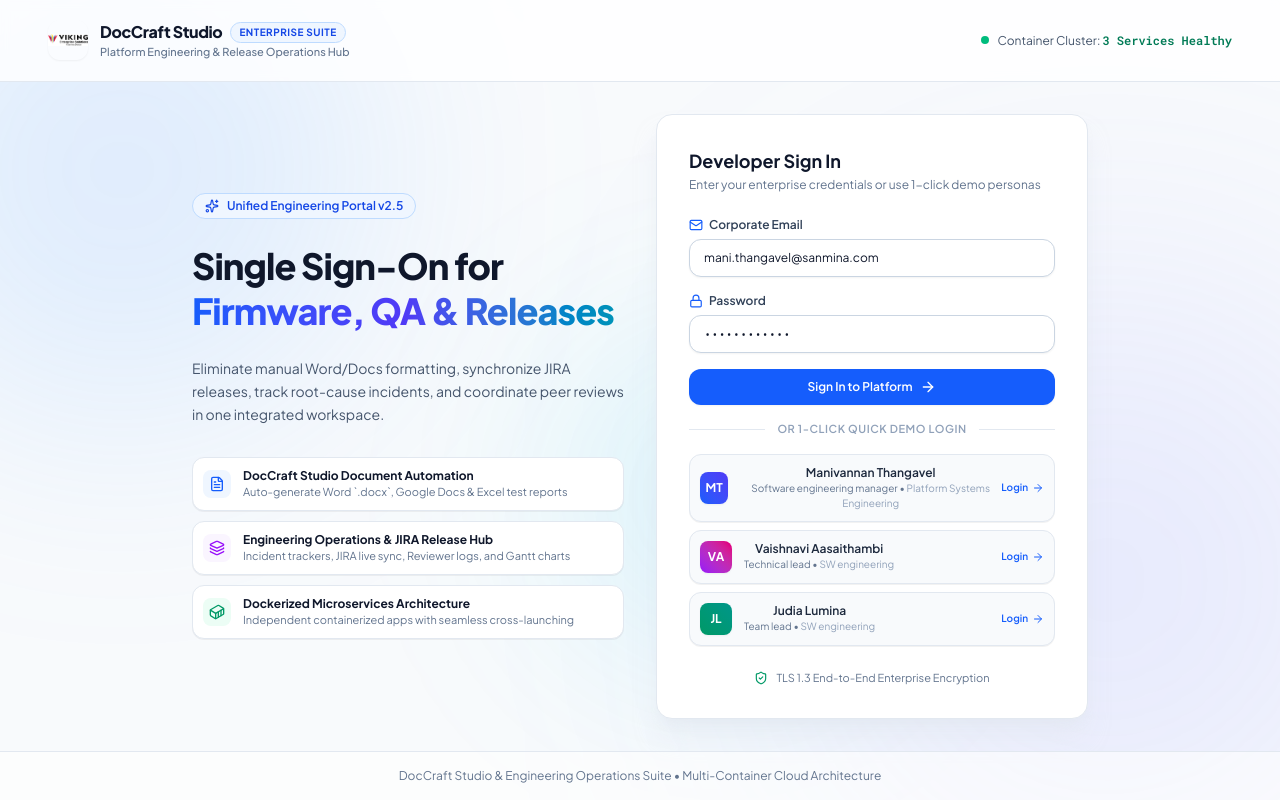
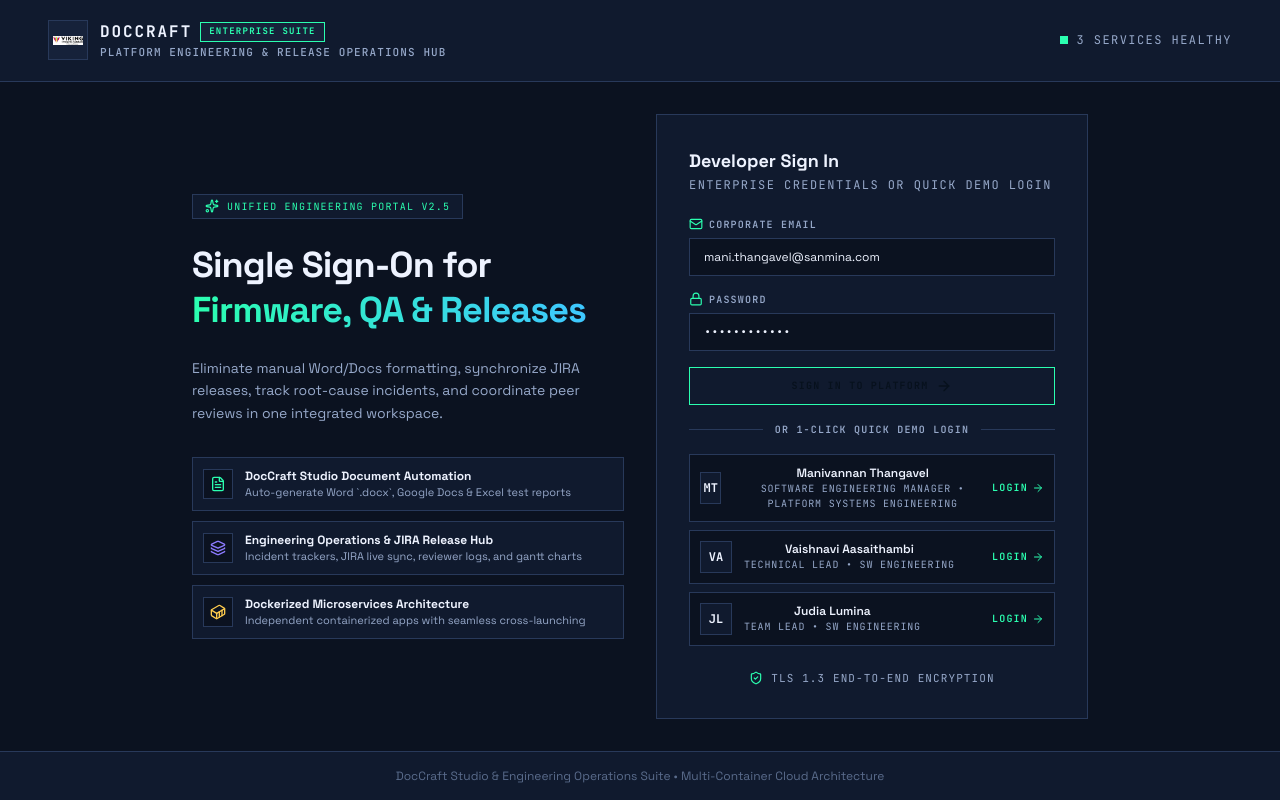
Before and after one commit to karthikbalaji1650/devdoc.prototype, a React (Vite) app: page / in a window 1280 px wide. Built offline with nearby package versions, Linux system fonts and the light colour scheme.

Commit message:
Apply deep navy control room design system

```diff
--- a/src/components/auth/LoginPage.tsx
+++ b/src/components/auth/LoginPage.tsx
@@ -39,105 +39,92 @@ export const LoginPage: React.FC<LoginPageProps> = ({ onLogin }) => {
   };
 
   return (
-    <div className="min-h-screen bg-slate-50 text-slate-900 flex flex-col justify-between relative overflow-hidden font-sans">
-      {/* Background Ambient Glows */}
-      <div className="absolute top-[-10%] left-[-10%] w-[500px] h-[500px] bg-blue-400/15 rounded-full blur-[120px] pointer-events-none" />
-      <div className="absolute bottom-[-10%] right-[-10%] w-[600px] h-[600px] bg-indigo-400/15 rounded-full blur-[140px] pointer-events-none" />
-      <div className="absolute top-[40%] right-[30%] w-[350px] h-[350px] bg-cyan-400/10 rounded-full blur-[100px] pointer-events-none" />
+    <div className="min-h-screen bg-[var(--bg)] text-[var(--text)] flex flex-col justify-between relative overflow-hidden font-sans">
 
-      {/* Top Brand Bar */}
-      <div className="px-6 md:px-12 py-5 flex items-center justify-between z-10 border-b border-slate-200 bg-white/80 backdrop-blur-xs">
+      <div className="px-6 md:px-12 py-5 flex items-center justify-between z-10 border-b border-[var(--border)] bg-[var(--panel)]">
         <div className="flex items-center gap-3">
-          <img src="/logo.png" alt="DevDoc Studio Logo" className="w-10 h-10 object-contain shrink-0 rounded-xl shadow-xs" />
+          <img src="/logo.png" alt="DevDoc Studio Logo" className="w-10 h-10 object-contain shrink-0 border border-[var(--border)] bg-[var(--panel-alt)] p-1" />
           <div>
             <div className="flex items-center gap-2">
-              <span className="font-extrabold text-base tracking-tight text-slate-900">
-                DocCraft Studio
+              <span className="font-bold text-base tracking-[0.12em] text-[var(--text)] uppercase font-mono">
+                DocCraft
               </span>
-              <span className="text-[10px] uppercase font-bold tracking-wider px-2 py-0.5 rounded-full bg-blue-50 text-blue-700 border border-blue-200">
+              <span className="text-[9px] uppercase font-bold tracking-[0.14em] px-2 py-0.5 border border-[var(--success)] bg-[var(--panel-alt)] text-[var(--success)] font-mono">
                 Enterprise Suite
               </span>
             </div>
-            <p className="text-[11px] text-slate-500 font-medium">
+            <p className="text-[11px] text-[var(--text-dim)] font-medium uppercase tracking-[0.1em] font-mono">
               Platform Engineering & Release Operations Hub
             </p>
           </div>
         </div>
 
-        <div className="hidden md:flex items-center gap-2 text-xs text-slate-600">
-          <span className="w-2 h-2 rounded-full bg-emerald-500 animate-pulse" />
-          <span>Container Cluster: <strong className="text-emerald-700 font-mono">3 Services Healthy</strong></span>
+        <div className="hidden md:flex items-center gap-2 text-xs text-[var(--text-dim)] font-mono uppercase tracking-[0.12em]">
+          <span className="w-2 h-2 bg-[var(--success)]" />
+          <span>3 Services Healthy</span>
         </div>
       </div>
 
-      {/* Center Main Login Section */}
       <div className="flex-1 flex items-center justify-center p-4 md:p-8 z-10">
         <div className="w-full max-w-4xl grid grid-cols-1 lg:grid-cols-12 gap-8 items-center">
-
-          {/* Left Column: Value Proposition & Architecture Badges */}
           <div className="lg:col-span-6 space-y-6 text-left">
-            <div className="inline-flex items-center gap-2 px-3 py-1 rounded-full bg-blue-50 border border-blue-200 text-xs font-semibold text-blue-700">
+            <div className="inline-flex items-center gap-2 px-3 py-1 border border-[var(--border)] bg-[var(--panel)] text-[10px] uppercase tracking-[0.12em] text-[var(--success)] font-mono">
               <Sparkles className="w-3.5 h-3.5" />
               <span>Unified Engineering Portal v2.5</span>
             </div>
 
-            <h1 className="text-3xl md:text-4xl font-extrabold text-slate-900 tracking-tight leading-tight">
+            <h1 className="text-3xl md:text-4xl font-bold text-[var(--text)] tracking-tight leading-tight">
               Single Sign-On for <br />
-              <span className="bg-gradient-to-r from-blue-600 via-indigo-600 to-cyan-600 bg-clip-text text-transparent">
-                Firmware, QA & Releases
-              </span>
+              <span className="signal-text">Firmware, QA & Releases</span>
             </h1>
 
-            <p className="text-sm text-slate-600 leading-relaxed">
+            <p className="text-sm text-[var(--text-dim)] leading-relaxed">
               Eliminate manual Word/Docs formatting, synchronize JIRA releases, track root-cause incidents, and coordinate peer reviews in one integrated workspace.
             </p>
 
-            {/* Feature Pills */}
             <div className="space-y-2.5 pt-2">
-              <div className="flex items-center gap-3 p-2.5 rounded-xl bg-white border border-slate-200 shadow-2xs text-xs text-slate-700">
-                <div className="p-1.5 rounded-lg bg-blue-50 text-blue-600">
+              <div className="flex items-center gap-3 p-2.5 border border-[var(--border)] bg-[var(--panel)] text-xs text-[var(--text)]">
+                <div className="p-1.5 border border-[var(--border)] bg-[var(--bg)] text-[var(--success)]">
                   <FileText className="w-4 h-4" />
                 </div>
                 <div>
-                  <strong className="text-slate-900 block">DocCraft Studio Document Automation</strong>
-                  <span className="text-[11px] text-slate-500">Auto-generate Word `.docx`, Google Docs & Excel test reports</span>
+                  <strong className="text-[var(--text)] block">DocCraft Studio Document Automation</strong>
+                  <span className="text-[11px] text-[var(--text-dim)]">Auto-generate Word `.docx`, Google Docs & Excel test reports</span>
                 </div>
               </div>
 
-              <div className="flex items-center gap-3 p-2.5 rounded-xl bg-white border border-slate-200 shadow-2xs text-xs text-slate-700">
-                <div className="p-1.5 rounded-lg bg-purple-50 text-purple-600">
+              <div className="flex items-center gap-3 p-2.5 border border-[var(--border)] bg-[var(--panel)] text-xs text-[var(--text)]">
+                <div className="p-1.5 border border-[var(--border)] bg-[var(--bg)] text-[var(--purple)]">
                   <Layers className="w-4 h-4" />
                 </div>
                 <div>
-                  <strong className="text-slate-900 block">Engineering Operations & JIRA Release Hub</strong>
-                  <span className="text-[11px] text-slate-500">Incident trackers, JIRA live sync, Reviewer logs, and Gantt charts</span>
+                  <strong className="text-[var(--text)] block">Engineering Operations & JIRA Release Hub</strong>
+                  <span className="text-[11px] text-[var(--text-dim)]">Incident trackers, JIRA live sync, reviewer logs, and gantt charts</span>
                 </div>
               </div>
 
-              <div className="flex items-center gap-3 p-2.5 rounded-xl bg-white border border-slate-200 shadow-2xs text-xs text-slate-700">
-                <div className="p-1.5 rounded-lg bg-emerald-50 text-emerald-600">
+              <div className="flex items-center gap-3 p-2.5 border border-[var(--border)] bg-[var(--panel)] text-xs text-[var(--text)]">
+                <div className="p-1.5 border border-[var(--border)] bg-[var(--bg)] text-[var(--amber)]">
                   <Container className="w-4 h-4" />
                 </div>
                 <div>
-                  <strong className="text-slate-900 block">Dockerized Microservices Architecture</strong>
-                  <span className="text-[11px] text-slate-500">Independent containerized apps with seamless cross-launching</span>
+                  <strong className="text-[var(--text)] block">Dockerized Microservices Architecture</strong>
+                  <span className="text-[11px] text-[var(--text-dim)]">Independent containerized apps with seamless cross-launching</span>
                 </div>
               </div>
             </div>
           </div>
 
-          {/* Right Column: Sign In Card & 1-Click Persona Logins */}
-          <div className="lg:col-span-6 bg-white border border-slate-200 rounded-2xl p-6 md:p-8 shadow-xl shadow-slate-200/50 space-y-6">
+          <div className="lg:col-span-6 bg-[var(--panel)] border border-[var(--border)] p-6 md:p-8 space-y-6">
             <div>
-              <h2 className="text-lg font-bold text-slate-900">Developer Sign In</h2>
-              <p className="text-xs text-slate-500 mt-0.5">Enter your enterprise credentials or use 1-click demo personas</p>
+              <h2 className="text-lg font-bold text-[var(--text)]">Developer Sign In</h2>
+              <p className="text-xs text-[var(--text-dim)] mt-0.5 font-mono uppercase tracking-[0.12em]">Enterprise credentials or quick demo login</p>
             </div>
 
-            {/* Custom Login Form */}
             <form onSubmit={handleSubmit} className="space-y-4">
               <div className="space-y-1.5 text-left">
-                <label className="text-xs font-semibold text-slate-700 flex items-center gap-1.5">
-                  <Mail className="w-3.5 h-3.5 text-blue-600" />
+                <label className="text-[10px] font-semibold text-[var(--text-dim)] flex items-center gap-1.5 font-mono uppercase tracking-[0.12em]">
+                  <Mail className="w-3.5 h-3.5 text-[var(--success)]" />
                   <span>Corporate Email</span>
                 </label>
                 <input
@@ -146,13 +133,13 @@ export const LoginPage: React.FC<LoginPageProps> = ({ onLogin }) => {
                   onChange={(e) => setEmail(e.target.value)}
                   required
                   placeholder="engineer@sanmina.com"
-                  className="w-full bg-white border border-slate-300 focus:border-blue-500 rounded-xl px-3.5 py-2.5 text-xs text-slate-900 placeholder-slate-400 focus:outline-none transition-colors shadow-xs"
+                  className="w-full bg-[var(--bg)] border border-[var(--border)] px-3.5 py-2.5 text-xs text-[var(--text)] placeholder-[var(--text-faint)] focus:outline-none focus:border-[var(--success)]"
                 />
               </div>
 
               <div className="space-y-1.5 text-left">
-                <label className="text-xs font-semibold text-slate-700 flex items-center gap-1.5">
-                  <Lock className="w-3.5 h-3.5 text-blue-600" />
+                <label className="text-[10px] font-semibold text-[var(--text-dim)] flex items-center gap-1.5 font-mono uppercase tracking-[0.12em]">
+                  <Lock className="w-3.5 h-3.5 text-[var(--success)]" />
                   <span>Password</span>
                 </label>
                 <input
@@ -161,14 +148,14 @@ export const LoginPage: React.FC<LoginPageProps> = ({ onLogin }) => {
                   onChange={(e) => setPassword(e.target.value)}
                   required
                   placeholder="••••••••••••"
-                  className="w-full bg-white border border-slate-300 focus:border-blue-500 rounded-xl px-3.5 py-2.5 text-xs text-slate-900 placeholder-slate-400 focus:outline-none transition-colors font-mono shadow-xs"
+                  className="w-full bg-[var(--bg)] border border-[var(--border)] px-3.5 py-2.5 text-xs text-[var(--text)] placeholder-[var(--text-faint)] focus:outline-none focus:border-[var(--success)] font-mono"
                 />
               </div>
 
               <button
                 type="submit"
                 disabled={isLoading}
-                className="w-full py-2.5 rounded-xl bg-blue-600 hover:bg-blue-700 text-white text-xs font-semibold flex items-center justify-center gap-2 shadow-xs disabled:opacity-50 transition-colors"
+                className="w-full py-2.5 border border-[var(--success)] bg-[var(--signal-gradient)] text-[#07111d] text-[10px] font-semibold flex items-center justify-center gap-2 font-mono uppercase tracking-[0.12em] disabled:opacity-50"
               >
                 <span>{isLoading ? 'Authenticating...' : 'Sign In to Platform'}</span>
                 <ArrowRight className="w-4 h-4" />
@@ -176,36 +163,35 @@ export const LoginPage: React.FC<LoginPageProps> = ({ onLogin }) => {
             </form>
 
             <div className="relative flex items-center justify-center">
-              <div className="border-t border-slate-200 w-full" />
-              <span className="bg-white px-3 text-[11px] text-slate-400 uppercase tracking-wider font-semibold absolute">
+              <div className="border-t border-[var(--border)] w-full" />
+              <span className="bg-[var(--panel)] px-3 text-[10px] text-[var(--text-dim)] uppercase tracking-[0.12em] font-semibold absolute font-mono">
                 Or 1-Click Quick Demo Login
               </span>
             </div>
 
-            {/* Quick Demo Persona Logins */}
             <div className="space-y-2 text-left">
               {DEMO_USERS.map((user) => (
                 <button
                   key={user.id}
                   type="button"
                   onClick={() => handleQuickLogin(user)}
-                  className="w-full p-2.5 rounded-xl bg-slate-50 hover:bg-slate-100 border border-slate-200 transition-all flex items-center justify-between group shadow-2xs"
+                  className="w-full p-2.5 border border-[var(--border)] bg-[var(--bg)] transition-all flex items-center justify-between group hover:bg-[var(--panel-alt)]"
                 >
                   <div className="flex items-center gap-3">
-                    <div className={`w-8 h-8 rounded-lg bg-gradient-to-tr ${user.avatarBg} flex items-center justify-center text-xs font-bold text-white shadow-xs`}>
+                    <div className="w-8 h-8 border border-[var(--border)] bg-[var(--panel)] flex items-center justify-center text-xs font-bold text-[var(--text)] font-mono">
                       {user.initials}
                     </div>
                     <div>
-                      <div className="font-semibold text-xs text-slate-800 group-hover:text-blue-600 transition-colors">
+                      <div className="font-semibold text-xs text-[var(--text)] group-hover:text-[var(--success)] transition-colors">
                         {user.name}
                       </div>
-                      <div className="text-[10px] text-slate-500">
-                        {user.title} • <span className="text-slate-400">{user.department}</span>
+                      <div className="text-[10px] text-[var(--text-dim)] font-mono uppercase tracking-[0.08em]">
+                        {user.title} • {user.department}
                       </div>
                     </div>
                   </div>
 
-                  <span className="text-[10px] font-semibold text-blue-600 group-hover:translate-x-0.5 transition-transform flex items-center gap-1">
+                  <span className="text-[10px] font-semibold text-[var(--success)] flex items-center gap-1 font-mono uppercase tracking-[0.12em]">
                     <span>Login</span>
                     <ArrowRight className="w-3 h-3" />
                   </span>
@@ -213,16 +199,16 @@ export const LoginPage: React.FC<LoginPageProps> = ({ onLogin }) => {
               ))}
             </div>
 
-            <div className="flex items-center justify-center gap-2 text-[11px] text-slate-500">
-              <ShieldCheck className="w-3.5 h-3.5 text-emerald-600" />
-              <span>TLS 1.3 End-to-End Enterprise Encryption</span>
+            <div className="flex items-center justify-center gap-2 text-[11px] text-[var(--text-dim)] font-mono uppercase tracking-[0.1em]">
+              <ShieldCheck className="w-3.5 h-3.5 text-[var(--success)]" />
+              <span>TLS 1.3 End-to-End Encryption</span>
             </div>
           </div>
         </div>
       </div>
 
       {/* Footer */}
-      <div className="px-6 py-4 text-center text-xs text-slate-500 border-t border-slate-200 bg-white/60 z-10">
+      <div className="px-6 py-4 text-center text-xs text-[var(--text-faint)] border-t border-[var(--border)] bg-[var(--panel)] z-10">
         DocCraft Studio & Engineering Operations Suite • Multi-Container Cloud Architecture
       </div>
     </div>
--- a/src/index.css
+++ b/src/index.css
@@ -1,108 +1,179 @@
+@import url('https://fonts.googleapis.com/css2?family=JetBrains+Mono:wght@400;500;600;700&family=Space+Grotesk:wght@400;500;600;700&display=swap');
 @import "tailwindcss";
 
 @layer base {
   :root {
-    --font-sans: 'Plus Jakarta Sans', 'Inter', -apple-system, BlinkMacSystemFont, 'Segoe UI', Roboto, sans-serif;
-    --font-mono: 'Roboto Mono', 'Fira Code', monospace;
-    --font-doc: 'Inter', 'Segoe UI', Arial, sans-serif;
+    --font-sans: 'Space Grotesk', 'Segoe UI', sans-serif;
+    --font-mono: 'JetBrains Mono', 'SFMono-Regular', monospace;
+    --font-doc: 'Space Grotesk', 'Segoe UI', sans-serif;
 
-    /* Doc Preview Theme (Paper Mode) */
-    --doc-paper-bg: #ffffff;
-    --doc-paper-text: #1e293b;
-    --doc-primary: #1e3a8a;
-    --doc-secondary: #0284c7;
-    --doc-border: #cbd5e1;
-    --doc-table-header-bg: #f1f5f9;
-    --doc-code-bg: #f8fafc;
-    --doc-code-border: #e2e8f0;
+    --bg: #0b1220;
+    --panel: #101a2e;
+    --panel-alt: #16223a;
+    --border: #28395a;
+    --border-soft: #1e2c48;
+    --text: #eef3ff;
+    --text-dim: #96a8c9;
+    --text-faint: #5a6c8c;
+    --success: #2bffb0;
+    --danger: #ff5470;
+    --purple: #8c7bff;
+    --amber: #ffcc4d;
+    --blue: #3ec7ff;
+    --pink: #ff6bd6;
+    --white: #eef3ff;
+    --signal-gradient: linear-gradient(90deg, #2bffb0, #3ec7ff);
+
+    --doc-paper-bg: #101a2e;
+    --doc-paper-text: #eef3ff;
+    --doc-primary: #2bffb0;
+    --doc-secondary: #8c7bff;
+    --doc-border: #28395a;
+    --doc-table-header-bg: #16223a;
+    --doc-code-bg: #0b1220;
+    --doc-code-border: #1e2c48;
+  }
+
+  * {
+    box-sizing: border-box;
+  }
+
+  html {
+    background: var(--bg);
+    color: var(--text);
   }
 
   body {
     font-family: var(--font-sans);
-    background-color: #f8fafc;
-    color: #0f172a;
+    background: var(--bg);
+    color: var(--text);
     min-height: 100vh;
     overflow-x: hidden;
     -webkit-font-smoothing: antialiased;
+    text-rendering: optimizeLegibility;
+    margin: 0;
+  }
+
+  button, input, textarea, select {
+    font: inherit;
+  }
+
+  a {
+    color: inherit;
+    text-decoration: none;
+  }
+
+  input, textarea, select {
+    background: var(--panel);
+    color: var(--text);
+    border: 1px solid var(--border);
+    border-radius: 0;
+  }
+
+  input::placeholder, textarea::placeholder {
+    color: var(--text-faint);
+  }
+
+  button {
+    border-radius: 0;
+    cursor: pointer;
   }
 }
 
-/* Custom Scrollbar */
 ::-webkit-scrollbar {
-  width: 6px;
-  height: 6px;
+  width: 8px;
+  height: 8px;
 }
 
 ::-webkit-scrollbar-track {
-  background: #f1f5f9;
+  background: var(--bg);
 }
 
 ::-webkit-scrollbar-thumb {
-  background: #cbd5e1;
-  border-radius: 9999px;
+  background: var(--border);
 }
 
 ::-webkit-scrollbar-thumb:hover {
-  background: #94a3b8;
+  background: var(--text-faint);
 }
 
-/* Glassmorphic card utility (Light Theme) */
-.glass-panel {
-  background: rgba(255, 255, 255, 0.85);
-  backdrop-filter: blur(12px);
-  -webkit-backdrop-filter: blur(12px);
-  border: 1px solid rgba(226, 232, 240, 0.8);
-  box-shadow: 0 4px 20px -2px rgba(0, 0, 0, 0.05);
+.glass-panel,
+.glass-dropdown {
+  background: var(--panel);
+  border: 1px solid var(--border);
+  box-shadow: none;
+  border-radius: 0;
 }
 
-.glass-dropdown {
-  background: #ffffff;
-  border: 1px solid #e2e8f0;
-  box-shadow: 0 10px 25px -5px rgba(0, 0, 0, 0.08), 0 8px 10px -6px rgba(0, 0, 0, 0.04);
+.btn-primary {
+  background: var(--signal-gradient);
+  color: #07111d;
+  border: 1px solid var(--success);
+  box-shadow: 0 0 12px rgba(43, 255, 176, 0.25);
+  letter-spacing: 0.12em;
+  text-transform: uppercase;
+  font-family: var(--font-mono);
+  font-size: 10px;
+  padding: 10px 14px;
+  transition: none;
 }
 
-/* Button & interactive effects */
-.btn-primary {
-  background: linear-gradient(135deg, #2563eb, #1d4ed8);
-  color: white;
-  font-weight: 600;
-  transition: all 0.2s cubic-bezier(0.4, 0, 0.2, 1);
-  box-shadow: 0 4px 14px rgba(37, 99, 235, 0.25);
+.btn-primary:hover {
+  background: linear-gradient(90deg, #3effba, #62d8ff);
+  border-color: var(--success);
+  box-shadow: 0 0 16px rgba(43, 255, 176, 0.36);
 }
-.btn-primary:hover {
-  background: linear-gradient(135deg, #3b82f6, #2563eb);
-  box-shadow: 0 6px 20px rgba(37, 99, 235, 0.35);
-  transform: translateY(-1px);
-}
-.btn-primary:active {
-  transform: translateY(0);
+
+.signal-text {
+  background-image: var(--signal-gradient);
+  background-clip: text;
+  -webkit-background-clip: text;
+  color: transparent;
 }
 
 .btn-secondary {
-  background: #ffffff;
-  color: #1e293b;
-  border: 1px solid #cbd5e1;
-  transition: all 0.2s ease;
-  box-shadow: 0 1px 2px rgba(0, 0, 0, 0.05);
-}
-.btn-secondary:hover {
-  background: #f8fafc;
-  border-color: #94a3b8;
+  background: transparent;
+  color: var(--text-dim);
+  border: 1px solid var(--border);
+  font-family: var(--font-mono);
+  text-transform: uppercase;
+  font-size: 10px;
+  letter-spacing: 0.12em;
 }
 
-/* Document High Fidelity Paper Styles */
+.btn-secondary:hover {
+  background: var(--panel-alt);
+  border-color: var(--blue);
+  color: var(--text);
+}
+
+/* Keep legacy utility-heavy screens on the same control-room tokens. */
+.bg-white, .bg-slate-50, .bg-slate-100 { background-color: var(--panel) !important; }
+.bg-slate-200 { background-color: var(--panel-alt) !important; }
+.text-slate-900, .text-slate-800, .text-gray-900 { color: var(--text) !important; }
+.text-slate-700, .text-slate-600, .text-slate-500, .text-gray-500 { color: var(--text-dim) !important; }
+.text-white { color: var(--text) !important; }
+.border-slate-200, .border-slate-300, .border-gray-200 { border-color: var(--border) !important; }
+.shadow-xs, .shadow-2xl { box-shadow: none !important; }
+
+.status-success { color: var(--success); border-color: var(--success); background: rgba(43, 255, 176, 0.15); }
+.status-danger { color: var(--danger); border-color: var(--danger); background: rgba(255, 84, 112, 0.15); }
+.status-info { color: var(--purple); border-color: var(--purple); background: rgba(140, 123, 255, 0.15); }
+.status-warning { color: var(--amber); border-color: var(--amber); background: rgba(255, 204, 77, 0.15); }
+
 .doc-page {
   width: 8.5in;
   min-height: 11in;
   padding: 1in;
   margin: 0 auto 2rem auto;
-  background: white;
-  color: #1e293b;
+  background: var(--doc-paper-bg);
+  color: var(--doc-paper-text);
   font-family: var(--font-doc);
-  box-shadow: 0 12px 36px rgba(0, 0, 0, 0.4), 0 2px 8px rgba(0, 0, 0, 0.2);
-  border-radius: 3px;
+  box-shadow: none;
+  border: 1px solid var(--doc-border);
+  border-radius: 0;
   position: relative;
-  transition: all 0.2s ease;
+  transition: none;
 }
 
 .doc-page.continuous {
@@ -115,8 +186,8 @@
 .doc-h1 {
   font-size: 1.45rem;
   font-weight: 700;
-  color: #1e3a8a;
-  border-bottom: 2px solid #2563eb;
+  color: var(--doc-primary);
+  border-bottom: 2px solid var(--doc-primary);
   padding-bottom: 0.35rem;
   margin-top: 1.5rem;
   margin-bottom: 0.85rem;
@@ -126,23 +197,27 @@
 .doc-h2 {
   font-size: 1.15rem;
   font-weight: 600;
-  color: #0369a1;
+  color: var(--doc-primary);
+  border-bottom: 2px solid var(--blue);
+  padding-bottom: 0.25rem;
   margin-top: 1.25rem;
   margin-bottom: 0.5rem;
 }
 
 .doc-h3 {
-  font-size: 1.0rem;
+  font-size: 1rem;
   font-weight: 600;
-  color: #334155;
+  color: var(--text);
+  border-bottom: 2px solid var(--pink);
+  padding-bottom: 0.2rem;
   margin-top: 1rem;
   margin-bottom: 0.4rem;
 }
 
 .doc-body-text {
   font-size: 0.925rem;
-  line-height: 1.55;
-  color: #334155;
+  line-height: 1.65;
+  color: var(--text-dim);
   margin-bottom: 0.75rem;
 }
 
@@ -154,34 +229,36 @@
 }
 
 .doc-table th {
-  background-color: #f1f5f9;
-  color: #0f172a;
+  background-color: var(--doc-table-header-bg);
+  color: var(--text);
+  font-family: var(--font-mono);
   font-weight: 600;
+  text-transform: uppercase;
+  letter-spacing: 0.08em;
   text-align: left;
-  padding: 0.5rem 0.75rem;
-  border: 1px solid #cbd5e1;
+  padding: 0.6rem 0.75rem;
+  border: 1px solid var(--doc-border);
 }
 
 .doc-table td {
-  padding: 0.5rem 0.75rem;
-  border: 1px solid #cbd5e1;
-  color: #334155;
+  padding: 0.6rem 0.75rem;
+  border: 1px solid var(--doc-border);
+  color: var(--text-dim);
   vertical-align: top;
 }
 
 .doc-table tr:nth-child(even) td {
-  background-color: #f8fafc;
+  background-color: rgba(255, 255, 255, 0.01);
 }
 
 .doc-code {
   font-family: var(--font-mono);
-  background-color: #f8fafc;
-  border: 1px solid #e2e8f0;
-  border-radius: 4px;
+  background-color: var(--doc-code-bg);
+  border: 1px solid var(--doc-code-border);
   padding: 0.75rem 1rem;
   font-size: 0.82rem;
-  line-height: 1.45;
-  color: #0f172a;
+  line-height: 1.5;
+  color: var(--text);
   overflow-x: auto;
   margin: 0.75rem 0;
   white-space: pre-wrap;
@@ -189,25 +266,24 @@
 }
 
 .doc-callout {
-  border-left: 4px solid #3b82f6;
-  background-color: #eff6ff;
+  border-left: 2px solid var(--success);
+  background-color: rgba(74, 222, 128, 0.06);
   padding: 0.75rem 1rem;
-  border-radius: 0 4px 4px 0;
   margin: 0.85rem 0;
   font-size: 0.88rem;
+  border-right: 1px solid var(--border);
 }
 
 .doc-callout.warning {
-  border-left-color: #f59e0b;
-  background-color: #fffbeb;
+  border-left-color: var(--amber);
+  background-color: rgba(251, 191, 36, 0.06);
 }
 
 .doc-callout.success {
-  border-left-color: #10b981;
-  background-color: #f0fdf4;
+  border-left-color: var(--success);
+  background-color: rgba(74, 222, 128, 0.06);
 }
 
-/* Animations */
 @keyframes fadeIn {
   from { opacity: 0; transform: translateY(4px); }
   to { opacity: 1; transform: translateY(0); }
@@ -217,7 +293,6 @@
   animation: fadeIn 0.2s cubic-bezier(0.16, 1, 0.3, 1) forwards;
 }
 
-/* Print styles */
 @media print {
   body {
     background: white !important;
```
Also changed, not shown: src/App.tsx (+15 -15 lines).
